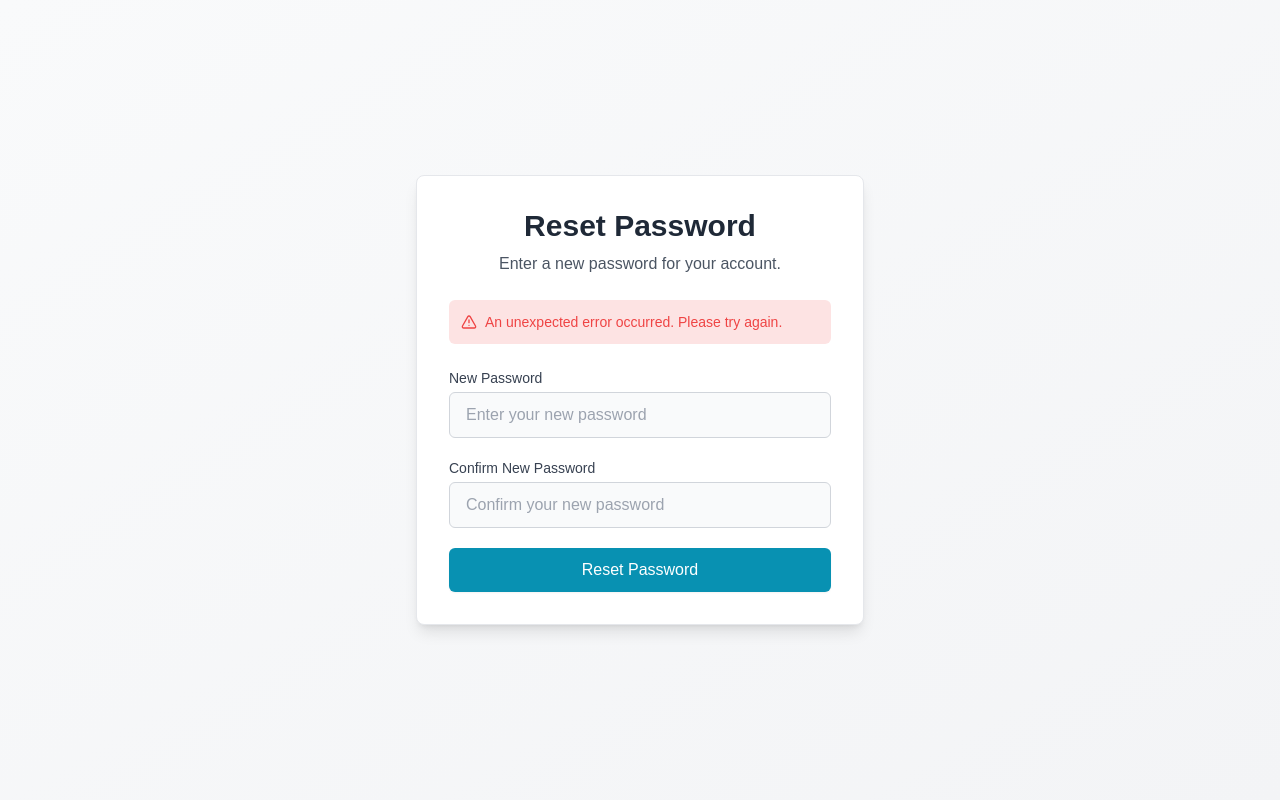
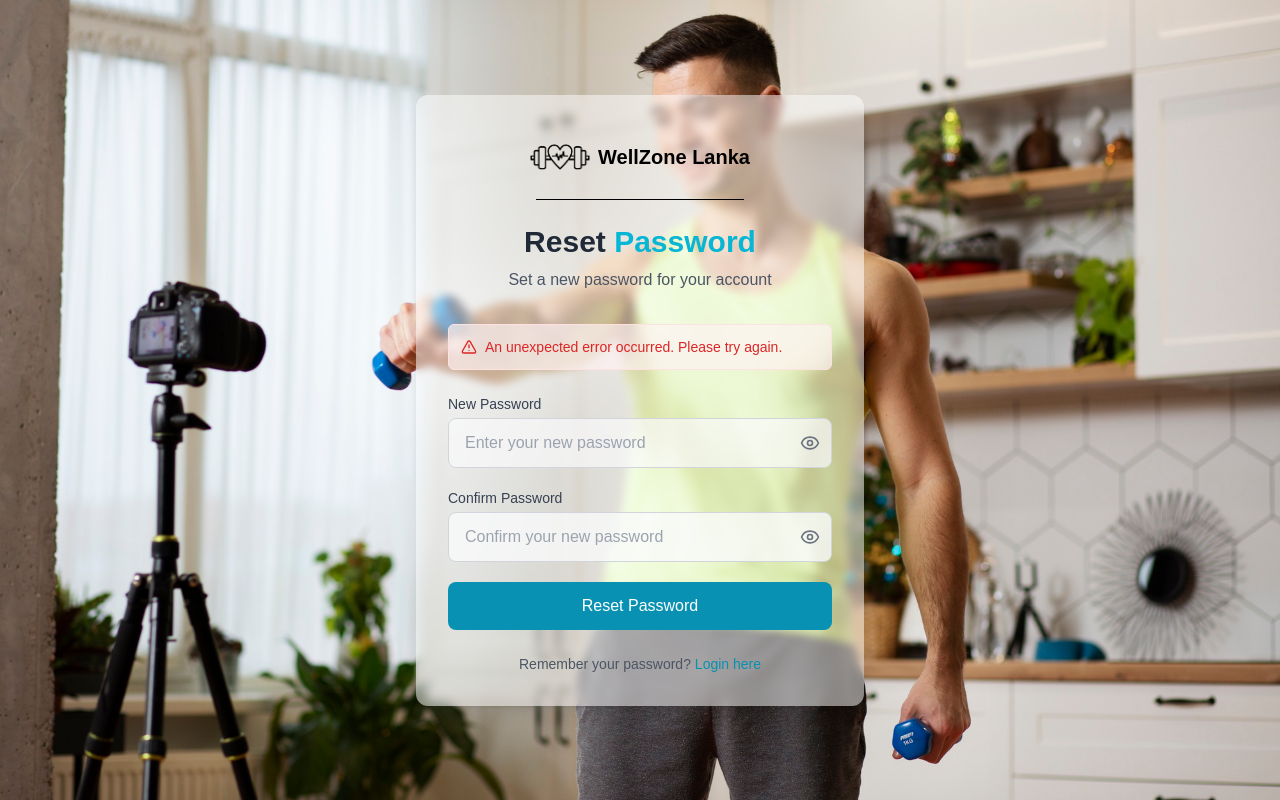
Before and after one commit to TharushiJayasooriya/WellzoneLanka, a Next.js app in the folder frontend/: page /reset-password/1 in a window 1280 px wide. Built offline with nearby package versions, Linux system fonts and the light colour scheme; no server answers.

Commit message:
updated reset password page
added a new background image and made the container transparent and did some designs to the container box and added the logo

```diff
--- a/frontend/src/app/reset-password/[token]/page.tsx
+++ b/frontend/src/app/reset-password/[token]/page.tsx
@@ -4,7 +4,9 @@ import React, { useState, useEffect } from "react";
 import { useRouter, useParams } from "next/navigation";
 import { toast } from "sonner";
 import { useSession } from "next-auth/react";
-import { TriangleAlert } from "lucide-react";
+import { TriangleAlert, Lock, Eye, EyeOff } from "lucide-react";
+import Image from "next/image";
+import Link from "next/link";
 
 const ResetPasswordPage = () => {
   const params = useParams();
@@ -18,6 +20,8 @@ const ResetPasswordPage = () => {
   const [password, setPassword] = useState("");
   const [confirmPassword, setConfirmPassword] = useState("");
   const [pending, setPending] = useState(false);
+  const [showPassword, setShowPassword] = useState(false);
+  const [showConfirmPassword, setShowConfirmPassword] = useState(false);
 
   useEffect(() => {
     const verifyToken = async () => {
@@ -102,18 +106,41 @@ const ResetPasswordPage = () => {
     }
   };
 
+  if (sessionStatus === "loading") {
+    return <h4>Loading...</h4>;
+  }
+
+  if (sessionStatus === "authenticated") {
+    return null;
+  }
+
   return (
-    <div className="min-h-screen bg-gradient-to-br from-gray-50 to-gray-100 flex items-center justify-center p-4">
-      <div className="max-w-md w-full bg-white p-8 rounded-lg border border-gray-200 shadow-lg">
-        <div className="space-y-6">
-          <div className="text-center">
-            <h1 className="text-3xl font-bold text-gray-800">Reset Password</h1>
-            <p className="text-gray-600 mt-2">Enter a new password for your account.</p>
+    <div
+      className="min-h-screen flex items-center justify-center p-4"
+      style={{
+        background: "url('/assets/regpw.png') center center no-repeat",
+        backgroundSize: "cover",
+        backgroundColor: "#e6f2f7"
+      }}
+    >
+      <div className="max-w-md w-full bg-white/50 backdrop-blur-sm rounded-xl shadow-lg overflow-hidden p-8">
+        <div className="text-center mb-8">
+          {/* WellZone Lanka Logo with Black Line */}
+          <div className="flex flex-col items-center mb-4">
+            <div className="flex items-center mb-2">
+              <Image src="/assets/lgo.png" alt="Logo" width={60} height={60} className="hover:scale-105 transition-transform duration-300" />
+              <span className="ml-2 text-xl font-bold text-black">WellZone Lanka</span>
+            </div>
+            <div className="h-px bg-black w-52 mt-1"></div>
+          </div>
+
+          <h1 className="text-3xl font-bold text-gray-800 mt-6">Reset <span className="text-cyan-500">Password</span></h1>
+          <p className="text-gray-600 mt-2">Set a new password for your account</p>
         </div>
 
         {error && (
-            <div className="bg-red-500/15 p-3 rounded-md flex items-center gap-x-2 text-sm text-red-500">
-              <TriangleAlert className="h-4 w-4" />
+          <div className="bg-red-50/70 p-3 rounded-md flex items-center gap-x-2 text-sm text-red-600 mb-6 border border-red-100">
+            <TriangleAlert className="h-4 w-4 flex-shrink-0" />
             <p>{error}</p>
           </div>
         )}
@@ -123,38 +150,85 @@ const ResetPasswordPage = () => {
             <label className="text-sm font-medium text-gray-700 mb-1 block">
               New Password
             </label>
+            <div className="relative">
               <input
-                type="password"
+                type={showPassword ? "text" : "password"}
                 placeholder="Enter your new password"
-                className="w-full px-4 py-2.5 bg-gray-50 border border-gray-300 rounded-md text-gray-900 placeholder-gray-400 focus:outline-none focus:ring-2 focus:ring-cyan-500"
+                className="w-full pl-4 pr-10 py-3 bg-gray-50/70 border border-gray-300 rounded-lg text-gray-900 placeholder-gray-400 focus:outline-none focus:ring-2 focus:ring-cyan-500 focus:border-transparent"
                 disabled={pending}
                 value={password}
                 onChange={(e) => setPassword(e.target.value)}
               />
+              <button
+                type="button"
+                className="absolute right-3 top-1/2 transform -translate-y-1/2 text-gray-500 hover:text-gray-700"
+                onClick={() => setShowPassword(!showPassword)}
+              >
+                {showPassword ? (
+                  <EyeOff className="h-5 w-5" />
+                ) : (
+                  <Eye className="h-5 w-5" />
+                )}
+              </button>
+            </div>
           </div>
 
           <div>
             <label className="text-sm font-medium text-gray-700 mb-1 block">
-                Confirm New Password
+              Confirm Password
             </label>
+            <div className="relative">
               <input
-                type="password"
+                type={showConfirmPassword ? "text" : "password"}
                 placeholder="Confirm your new password"
-                className="w-full px-4 py-2.5 bg-gray-50 border border-gray-300 rounded-md text-gray-900 placeholder-gray-400 focus:outline-none focus:ring-2 focus:ring-cyan-500"
+                className="w-full pl-4 pr-10 py-3 bg-gray-50/80 border border-gray-300 rounded-lg text-gray-900 placeholder-gray-400 focus:outline-none focus:ring-2 focus:ring-cyan-500 focus:border-transparent"
                 disabled={pending}
                 value={confirmPassword}
                 onChange={(e) => setConfirmPassword(e.target.value)}
               />
+              <button
+                type="button"
+                className="absolute right-3 top-1/2 transform -translate-y-1/2 text-gray-500 hover:text-gray-700"
+                onClick={() => setShowConfirmPassword(!showConfirmPassword)}
+              >
+                {showConfirmPassword ? (
+                  <EyeOff className="h-5 w-5" />
+                ) : (
+                  <Eye className="h-5 w-5" />
+                )}
+              </button>
+            </div>
+            {password && confirmPassword && (
+              <p className={`mt-1 text-xs ${password === confirmPassword ? 'text-green-600' : 'text-red-600'}`}>
+                {password === confirmPassword ? '✓ Passwords match' : '✗ Passwords do not match'}
+              </p>
+            )}
           </div>
 
           <button
             type="submit"
-              className="w-full bg-cyan-600 hover:bg-cyan-700 text-white px-4 py-2.5 rounded-md font-medium shadow-sm hover:shadow-md transition-all"
+            className="w-full bg-cyan-600 hover:bg-cyan-700 text-white px-4 py-3 rounded-lg font-medium transition-colors"
             disabled={pending || error.length > 0}
           >
-              {pending ? "Resetting..." : "Reset Password"}
+            {pending ? (
+              <span className="flex items-center justify-center">
+                <svg className="animate-spin -ml-1 mr-2 h-4 w-4 text-white" xmlns="http://www.w3.org/2000/svg" fill="none" viewBox="0 0 24 24">
+                  <circle className="opacity-25" cx="12" cy="12" r="10" stroke="currentColor" strokeWidth="4"></circle>
+                  <path className="opacity-75" fill="currentColor" d="M4 12a8 8 0 018-8V0C5.373 0 0 5.373 0 12h4zm2 5.291A7.962 7.962 0 014 12H0c0 3.042 1.135 5.824 3 7.938l3-2.647z"></path>
+                </svg>
+                Resetting...
+              </span>
+            ) : "Reset Password"}
           </button>
         </form>
+
+        <div className="mt-6 text-center">
+          <p className="text-sm text-gray-600">
+            Remember your password?{" "}
+            <Link href="/login" className="text-cyan-600 hover:text-cyan-800 hover:underline">
+              Login here
+            </Link>
+          </p>
         </div>
       </div>
     </div>
```
Lines whose indentation alone changed are shown as unchanged.
